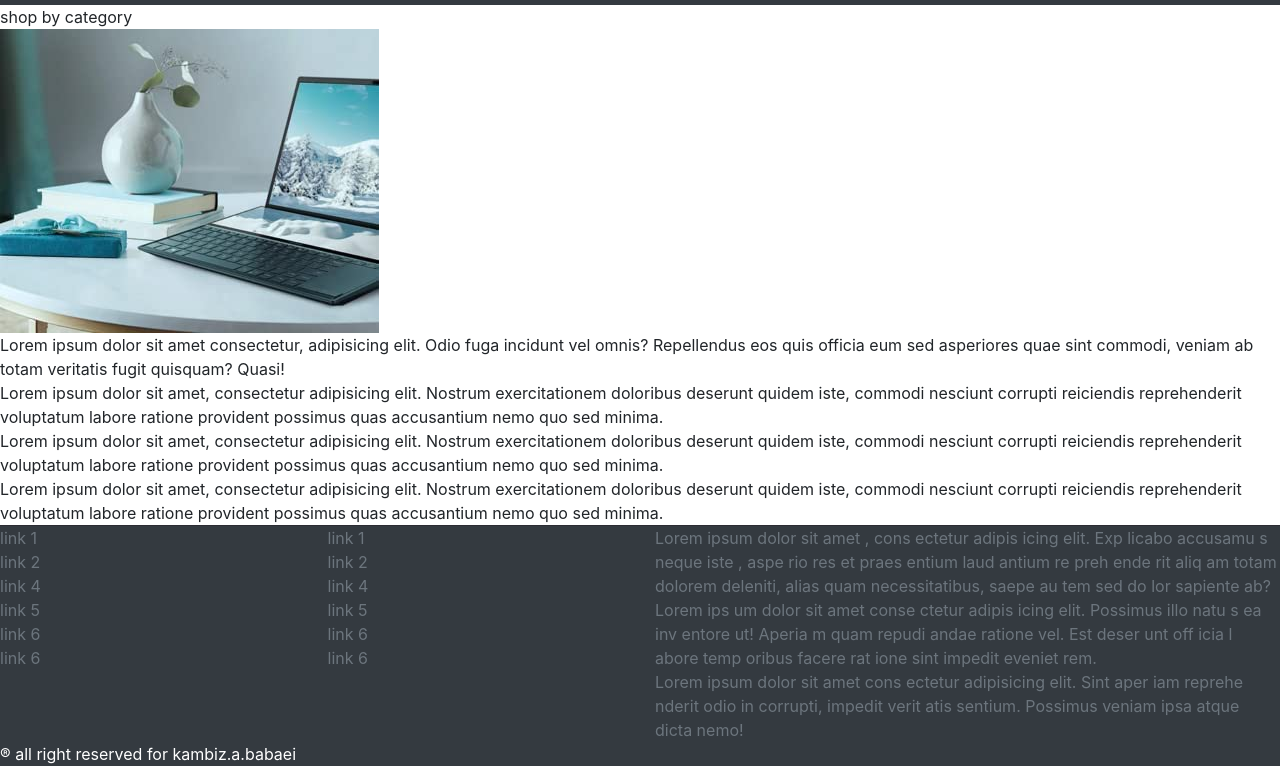
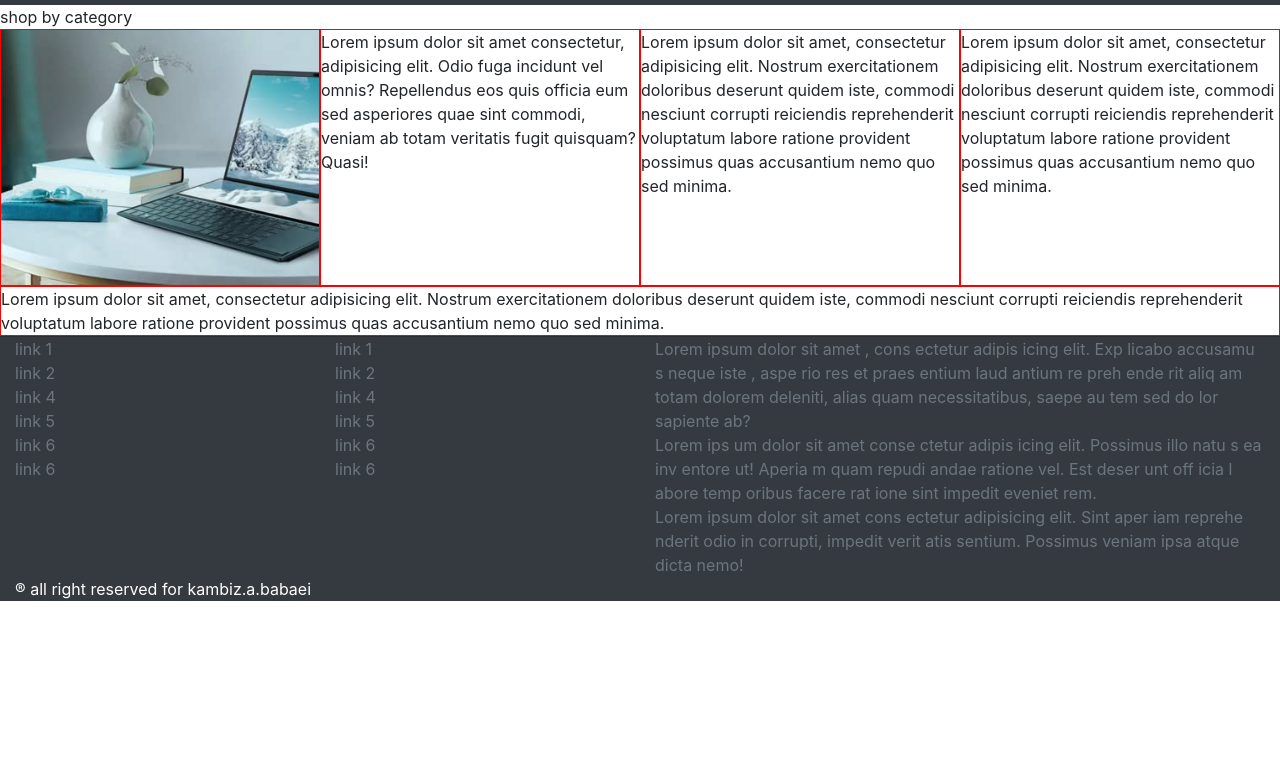
Before and after one commit to kambizbabaei-b-a/onlineshop.practice, a plain HTML site: page index.html in a window 1280 px wide. Shown: the part 55-821 px from the top of the page. After the commit the page ends 800 px from the top, so only its background shows below. Drawn offline with nearby package versions, Linux system fonts and the light colour scheme.

Commit message:
remove margin from row

```diff
--- a/index.html
+++ b/index.html
@@ -1,5 +1,5 @@
 <!DOCTYPE html>
-<html lang="en">
+<html lang="en" >
   <head>
     <meta charset="UTF-8" />
     <meta http-equiv="X-UA-Compatible" content="IE=edge" />
@@ -29,7 +29,7 @@
     />
   </head>
   <body >
-    <header>
+    <header class="">
       <nav class="navbar navbar-expand-md navbar-light bg-dark">
         <a href="" class="navbar-brand text-primary text-logo">OnlineShop</a>
         <button class="navbar-toggler">
@@ -71,7 +71,7 @@
         </div>
       </nav>
     </header>
-    <main>
+    <main class="">
       <section class="content-section">
         <span class="category">shop by category</span>
       </section>
@@ -104,7 +104,7 @@
         </div>
       </section>
     </main>
-    <footer class="bg-dark">
+    <footer class="  bg-dark ">
       <div class="row">
         <div class="col-3">
           <div class="">
--- a/res/css/index.css
+++ b/res/css/index.css
@@ -52,18 +52,22 @@ footer{
 	border-top: 1px solid rgb(44, 44, 51);
 }
 
-/* .content-block-25{
+.content-block-25{
 	flex:25%;
 
 	border: 1px solid red;
 	min-width: 15em;
-} */
+}
 
-/* .fit-content{
+ .fit-content{
 	max-width: 100%;
 	height: auto;
-} */
-/* .content-section{
+}
+ .content-section{
 	display: flex;
 	flex-wrap: wrap;
-} */
+}
+
+.row{
+	margin: 0px;
+}
```
